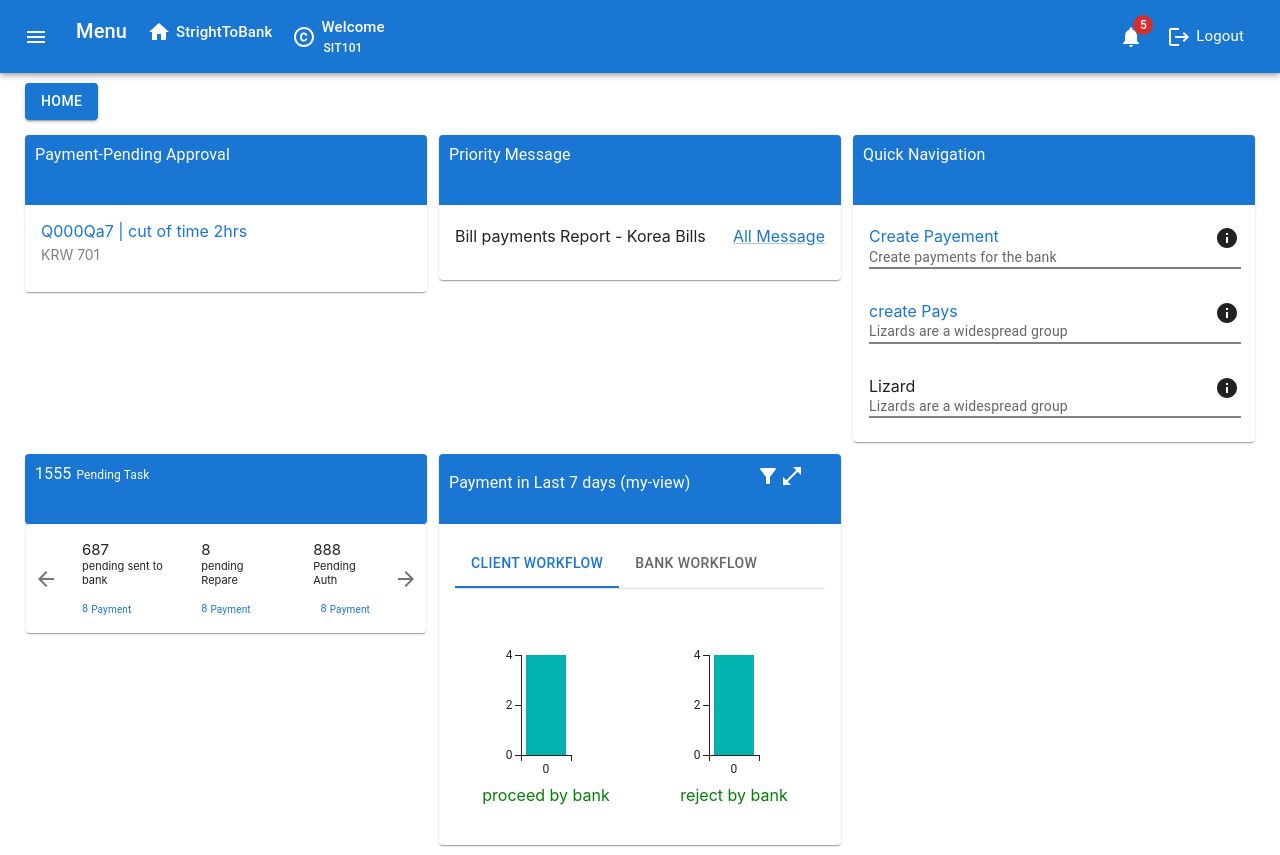
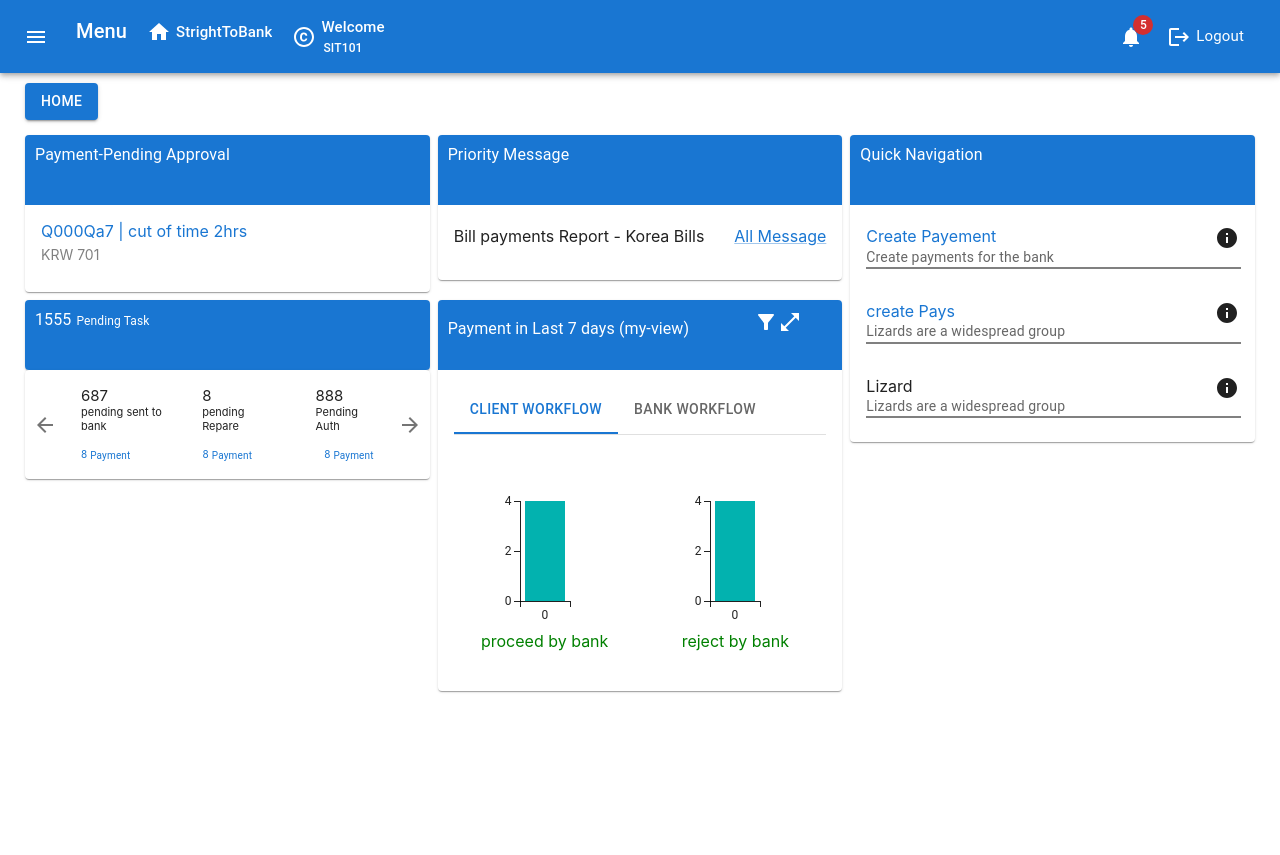
Before and after one commit to jayakanthb/POC, a React (Create React App) app: page / in a window 1280 px wide. After the commit the page ends 800 px from the top, so only its background shows below. Built offline with nearby package versions, Linux system fonts and the light colour scheme.

Commit message:
ui changes

```diff
--- a/src/Components/HomeSection.js
+++ b/src/Components/HomeSection.js
@@ -31,19 +31,10 @@ function HomeSection() {
       <Button variant="contained" sx={{ marginBottom: "15px" }}>
         Home
       </Button>
-
-      <Box
-        className="home-Section-card"
-        container
-        sx={{
-          display: "grid",
-          gridTemplateColumns: "repeat(3,1fr)",
-          gap: "12px",
-          flexWrap: "wrap",
-        }}
-      >
-        <Box sx={{ minWidth: "380px" }}>
-          <Box>
+      <Grid container spacing={1}>
+        <Grid item xs={8}>
+          <Grid container spacing={1}>
+            <Grid item xs={6}>
               <Card sx={{ minHeight: "80px" }}>
                 <Typography
                   variant="h4"
@@ -71,10 +62,8 @@ function HomeSection() {
                   </Typography>
                 </CardContent>
               </Card>
-          </Box>
-        </Box>
-        <Box sx={{ minWidth: "380px" }}>
-          <Box>
+            </Grid>
+            <Grid item xs={6}>
               <Card sx={{ minHeight: "145px" }}>
                 <Typography
                   gutterBottom
@@ -93,10 +82,46 @@ function HomeSection() {
                   <Link href="#">All Message</Link>
                 </CardContent>
               </Card>
+            </Grid>
+            <Grid item xs={6}>
+              <Card>
+                <Typography
+                  variant="h4"
+                  component="div"
+                  className="home-section-header"
+                >
+                  1555{""}
+                  <Typography variant="span" className="pending-task">
+                    Pending Task
+                  </Typography>
+                </Typography>
+              </Card>
+              <CardNavigator />
+            </Grid>
+            <Grid item xs={6}>
+              <Card sx={{ minHeight: "80px" }}>
+                <Box>
+                  <Typography
+                    variant="h4"
+                    component="div"
+                    className="home-section-header"
+                  >
+                    Payment in Last 7 days (my-view)
+                    <Typography variant="span" sx={{ marginLeft: "65px" }}>
+                      <FilterAltIcon />
+                      <OpenInFullIcon />
+                    </Typography>
+                  </Typography>
                 </Box>
-        </Box>
-        <Box sx={{ minWidth: "380px" }}>
-          <Box>
+
+                <CardContent>
+                  <Payments />
+                </CardContent>
+              </Card>
+            </Grid>
+          </Grid>
+        </Grid>
+        <Grid item xs={4}>
           <Card sx={{ padding: "0px" }}>
             <Typography
               gutterBottom
@@ -183,49 +208,8 @@ function HomeSection() {
               </Box>
             </CardContent>
           </Card>
-          </Box>
-        </Box>
-        <Box sx={{ minWidth: "380px" }}>
-          <Box>
-            <Card>
-              <Typography
-                variant="h4"
-                component="div"
-                className="home-section-header"
-              >
-                1555{""}
-                <Typography variant="span" className="pending-task">
-                  Pending Task
-                </Typography>
-              </Typography>
-            </Card>
-            <CardNavigator />
-          </Box>
-        </Box>
-        <Box sx={{ minWidth: "380px" }}>
-          <Box>
-            <Card sx={{ minHeight: "80px" }}>
-              <Box>
-                <Typography
-                  variant="h4"
-                  component="div"
-                  className="home-section-header"
-                >
-                  Payment in Last 7 days (my-view)
-                  <Typography variant="span" sx={{ marginLeft: "65px" }}>
-                    <FilterAltIcon />
-                    <OpenInFullIcon />
-                  </Typography>
-                </Typography>
-              </Box>
-
-              <CardContent>
-                <Payments />
-              </CardContent>
-            </Card>
-          </Box>
-        </Box>
-      </Box>
+        </Grid>
+      </Grid>
     </Box>
   );
 }
--- a/src/Components/PendingTask.js
+++ b/src/Components/PendingTask.js
@@ -163,7 +163,7 @@ function CardNavigator() {
 
   const currentCard = cardsData[currentIndex];
   return (
-    <Box sx={{ width: "100%", maxWidth: 400, mx: "auto" }}>
+    <Box sx={{ width: "100%", mx: "auto" }}>
       <CardWithArrow
         data={cardsData[currentIndex]}
         onNext={handleNext}
```
Lines whose indentation alone changed are shown as unchanged.
